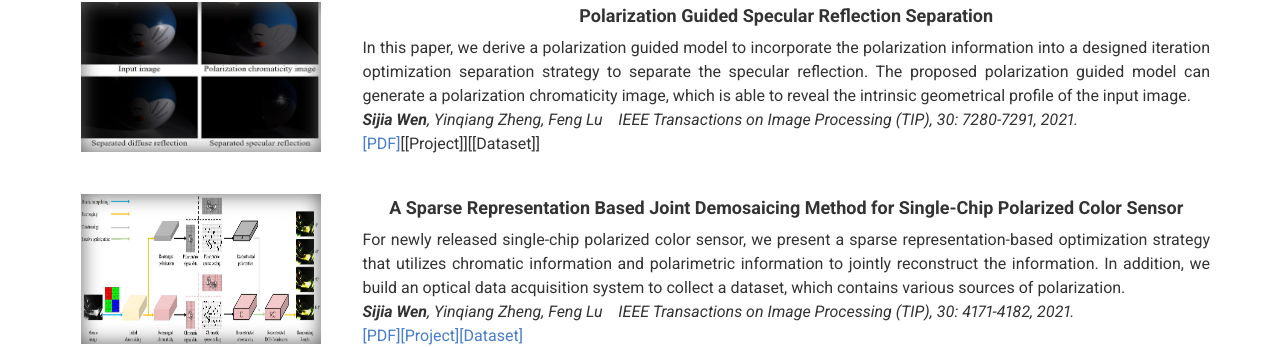
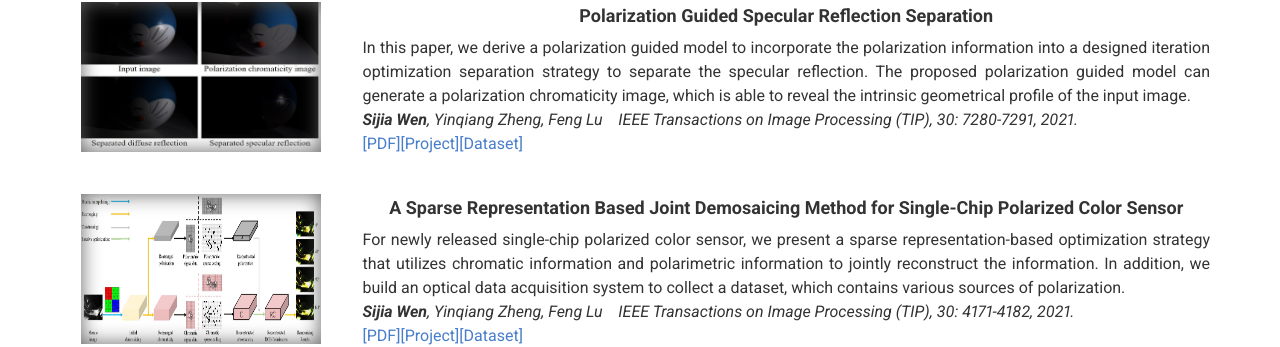
Before and after one commit to wsj6666/wsj6666.github.io, a Jekyll site: the page built from index.md, in a window 1280 px wide. Shown: the part 727-1074 px from the top of the page. Built offline with Jekyll 4.4.1, drawn with Linux system fonts in a browser that asks for light colours; nearby versions of some CDN libraries.

Commit message:
Update _config.yml

```diff
--- a/_config.yml
+++ b/_config.yml
@@ -42,7 +42,7 @@ content:
         description: | # this will include new lines to allow paragraphs
             In this paper, we derive a polarization guided model to incorporate the polarization information into a designed iteration optimization separation strategy to separate the specular reflection. The proposed polarization guided model can generate a polarization chromaticity image, which is able to reveal the intrinsic geometrical profile of the input image. <br>
             <i>**Sijia Wen**, Yinqiang Zheng, Feng Lu &nbsp;&nbsp;&nbsp;IEEE Transactions on Image Processing (TIP), 30: 7280-7291, 2021.</i><br>
-            [[PDF]](https://ieeexplore.ieee.org/document/9515579)[[Project]][[Dataset]]
+            [[PDF]](https://ieeexplore.ieee.org/document/9515579)[[Project]](https://github.com/wsj890411/Polar_HR)[[Dataset]](https://pan.baidu.com/s/1cSshmBUJpSDrlmHUqRN3KA)
       - layout: left
         list_image: images/JD.jpg
         quote: >
```
